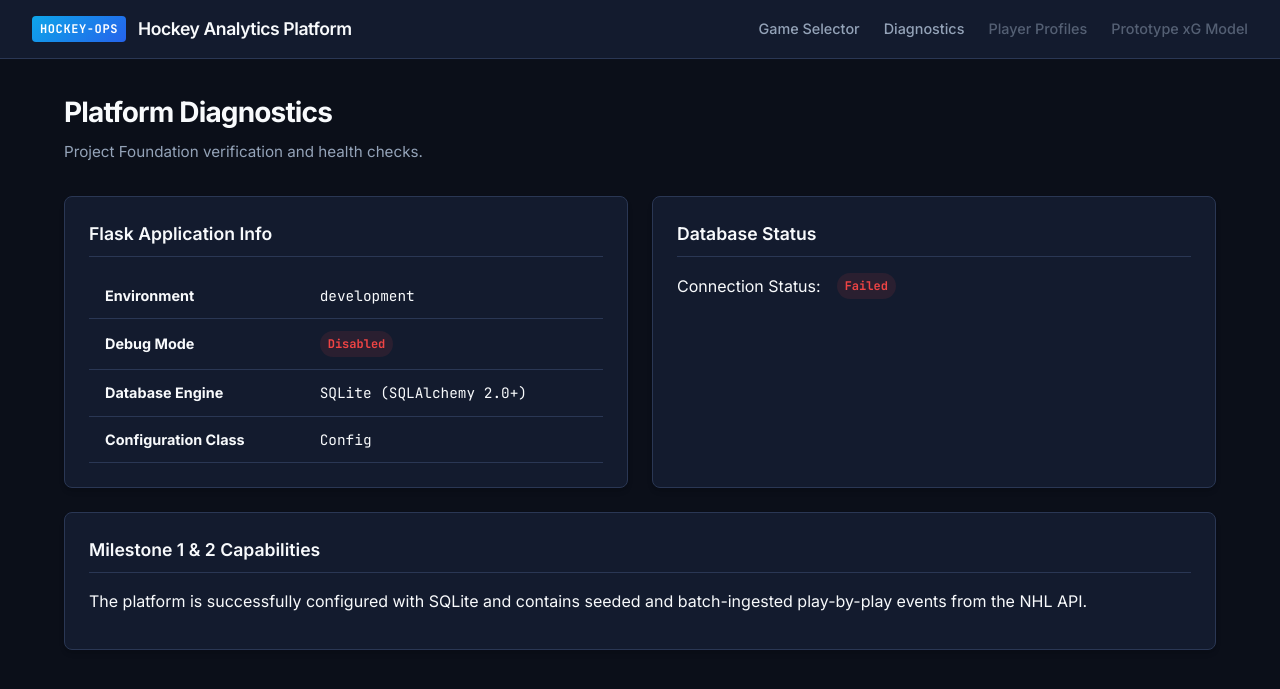
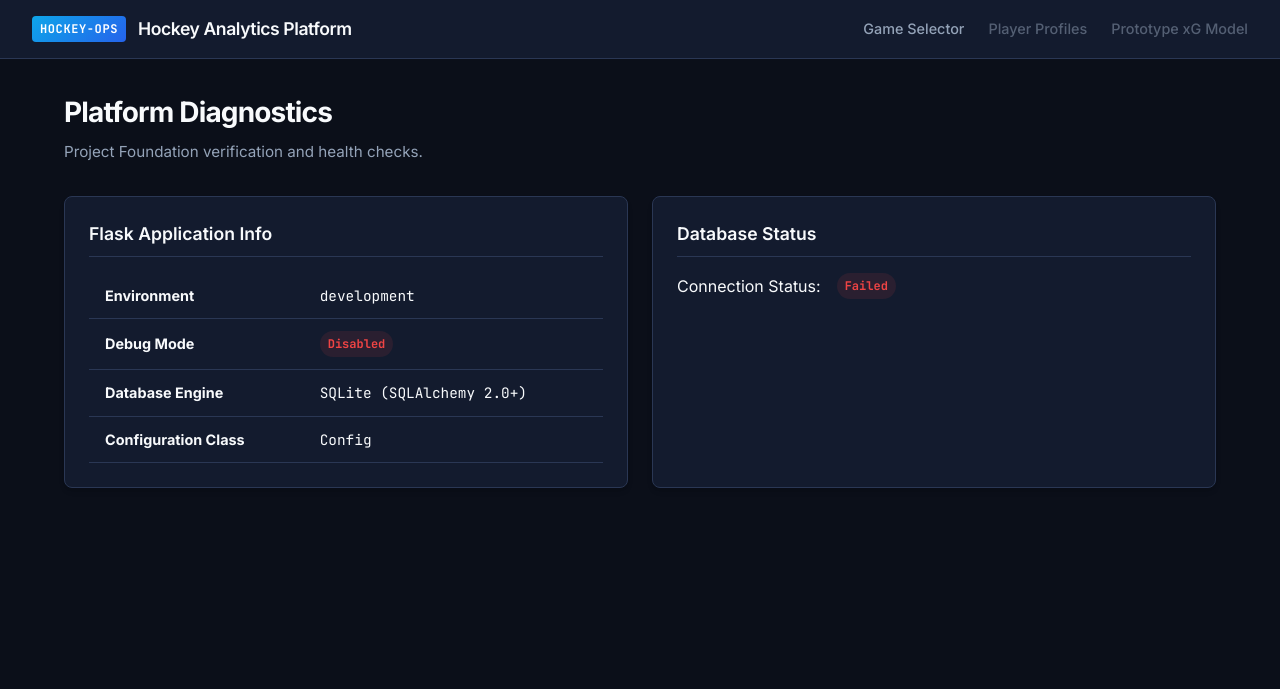
Before and after one commit to david-turnbull/Hockey-game-analyzer, a Flask app: template app/templates/diagnostics.html in a window 1280 px wide. Shown: the top 689 px of the page. Run offline with Flask 3, Linux system fonts and the light colour scheme; the template is opened without the code that fills it, so the values that code supplies are empty.

Commit message:
Updating so that Diagnostics is only for a debugging deployment not on production deployment

```diff
--- a/app/templates/base.html
+++ b/app/templates/base.html
@@ -17,7 +17,9 @@
         </div>
         <nav class="nav-links">
             <a href="/" class="{% if request.path == '/' %}active{% endif %}">Game Selector</a>
-            <a href="/diagnostics" class="{% if request.path == '/diagnostics' %}active{% endif %}">Diagnostics</a>
+                {% if config.get("ENABLE_DIAGNOSTICS", False) %}
+                    <a href="/diagnostics" class="{% if request.path == '/diagnostics' %}active{% endif %}">Diagnostics</a>
+                {% endif %}
             <a href="#" style="opacity: 0.5; cursor: not-allowed;">Player Profiles</a>
             <a href="#" style="opacity: 0.5; cursor: not-allowed;">Prototype xG Model</a>
         </nav>
--- a/app/templates/diagnostics.html
+++ b/app/templates/diagnostics.html
@@ -107,8 +107,4 @@
     </div>
 </div>
 
-<div class="card">
-    <h2 class="card-title">Milestone 1 & 2 Capabilities</h2>
-    <p style="margin-bottom: 0.75rem;">The platform is successfully configured with SQLite and contains seeded and batch-ingested play-by-play events from the NHL API.</p>
-</div>
 {% endblock %}
```
Also changed, not shown: app/config.py (+11 -0 lines), app/routes/main.py (+14 -3 lines).
